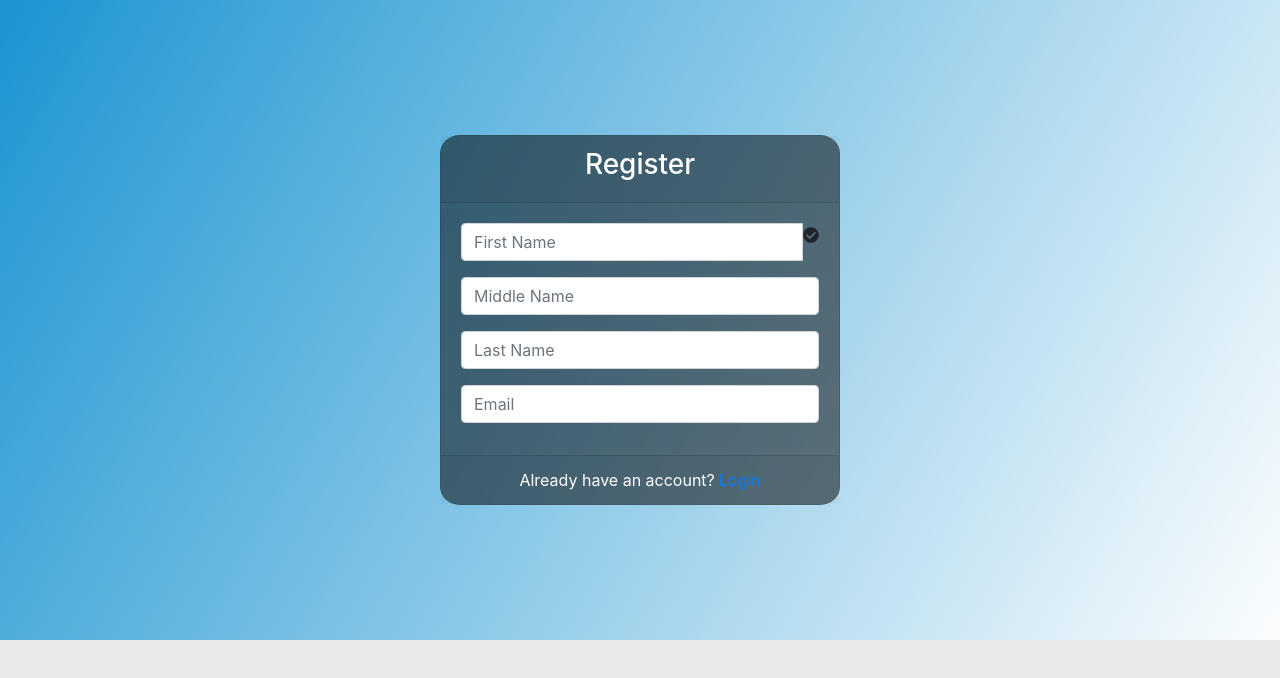
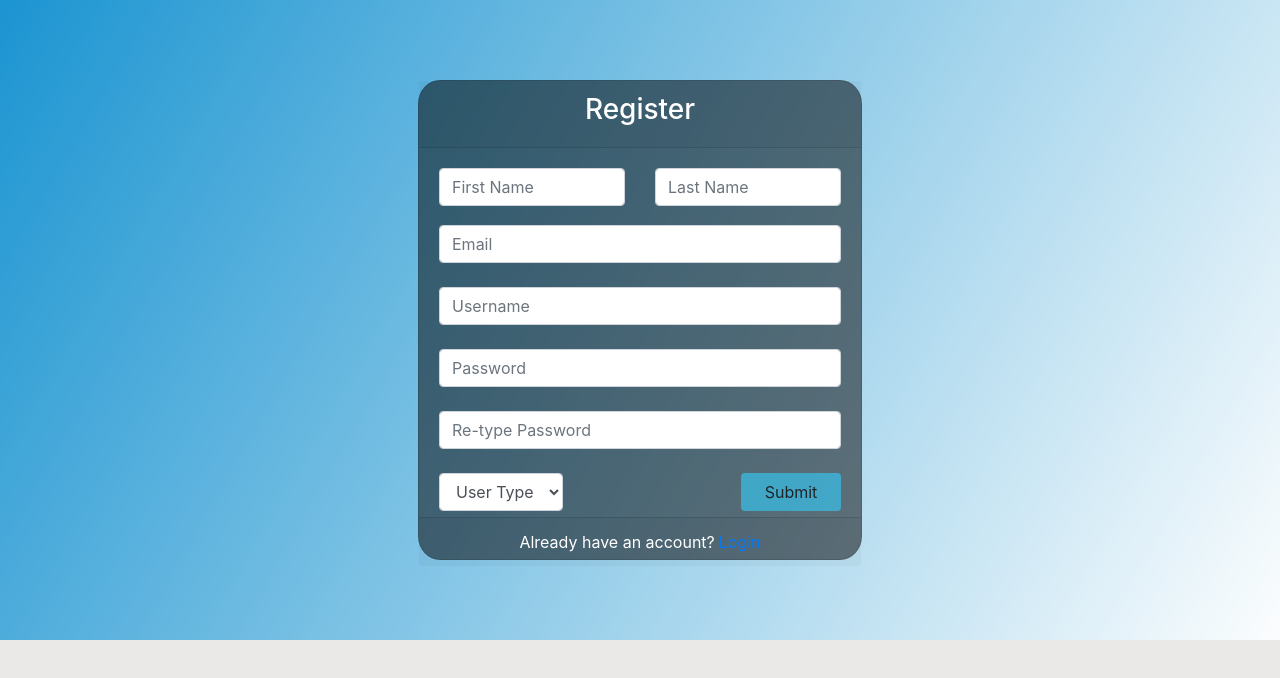
Before and after one commit to IvanFajardo/Blog, an Angular app: page /register in a window 1280 px wide. Shown: the top 678 px of the page. Built offline with nearby package versions, Linux system fonts and the light colour scheme.

Commit message:
Fixed Issue #3: Registration too small

```diff
--- a/db.json
+++ b/db.json
@@ -39,6 +39,15 @@
       "password": "MTIzNDU2",
       "userType": "user",
       "id": 4
+    },
+    {
+      "firstName": "John Ivan",
+      "lastName": "Fajardo",
+      "username": "123456",
+      "email": "ivan@g",
+      "password": "MTIzNDU2",
+      "userType": "admin",
+      "id": 5
     }
   ],
   "blogs": [
@@ -91,6 +100,16 @@
       "status": "For Approval",
       "remarks": "",
       "id": 5
+    },
+    {
+      "author": "TypeUser1",
+      "title": "NICE",
+      "content": "123456",
+      "date": "Sep 02 11:09 AM",
+      "dateApproved": "",
+      "status": "For Approval",
+      "remarks": "",
+      "id": 6
     }
   ],
   "tempBlogs": [
--- a/src/app/components/admin-home/admin-home.component.ts
+++ b/src/app/components/admin-home/admin-home.component.ts
@@ -17,6 +17,7 @@ export class AdminHomeComponent implements OnInit {
   constructor(private modalService: NgbModal, private databaseService: DatabaseService) { }
 
   ngOnInit() {
+    this.searchInput = '';
     this.getBlogs();
   }
 
--- a/src/app/components/register/register.component.css
+++ b/src/app/components/register/register.component.css
@@ -12,19 +12,19 @@ height: 100%;
 align-content: center;
 }
 
+.form-control {
+  margin-bottom: 2%;
+}
+
 .card{
-height: 370px;
+height: 75%;
 margin-top: auto;
 margin-bottom: auto;
-width: 400px;
+width: 40%;
 background-color: rgba(0,0,0,0.5) !important;
 border-radius: 5%;
 }
 
-.card-body {
-    overflow-y: scroll;
-
-  }
 
 
 .card-header h3{
--- a/src/app/components/register/register.component.html
+++ b/src/app/components/register/register.component.html
@@ -5,28 +5,31 @@
                 <div class="card-header">
                     <h3>Register</h3>
                 </div>
+                <form [formGroup]="registerForm">
                     <div class="card-body">
-                    <form [formGroup]="registerForm">
-                        <div class="input-group form-group">
+                        <div class="row">
+                            <div class="input-group form-group col">
+
                                 <input type="text" class="form-control" formControlName="fname" (blur)="checkError('fname','First Name is a required Field!')" placeholder="First Name">
                                 <fa-icon *ngIf="registerForm.get('fname').valid" [icon]="checkCircle"></fa-icon>
                             </div>
 
-                        <div class="input-group form-group">
+                            <!-- <div class="input-group form-group">
                                 <input type="text" class="form-control" formControlName="mname" (blur)="checkError('mname','Middle Name is a required Field!')" placeholder="Middle Name">
                                 <fa-icon *ngIf="registerForm.get('mname').valid" [icon]="checkCircle"></fa-icon>
-                        </div>
+                            </div> -->
 
-                        <div class="input-group form-group">
+                            <div class="input-group form-group col">
                                 <input type="text" class="form-control" formControlName="lname" (blur)="checkError('lname','Last Name is a required Field!')" placeholder="Last Name">
                                 <fa-icon *ngIf="registerForm.get('lname').valid" [icon]="checkCircle"></fa-icon>
+                            </div>
                         </div>
 
                         <div class="input-group form-group">
                             <input type="email" class="form-control" formControlName="email" (blur)="checkError('email','Invalid email!')" placeholder="Email">
                             <fa-icon *ngIf="registerForm.get('email').valid" [icon]="checkCircle"></fa-icon>
                         </div>
-                        <br>
+
 
                         <div class="input-group form-group">
                             <input type="text" class="form-control" formControlName="username" (blur)="validateUser()" placeholder="Username">
@@ -53,8 +56,10 @@
                         </div>
                         <button type="submit" class="btn float-right login_btn" (click) = submitUser() [disabled] = "!registerForm.valid">Submit</button>
 
+                    </div>
+                    <br>
+
                 </form>
-                </div>
 
                 <div class="card-footer">
                     <div class="d-flex justify-content-center links">
--- a/src/app/components/register/register.component.ts
+++ b/src/app/components/register/register.component.ts
@@ -27,8 +27,8 @@ export class RegisterComponent implements OnInit {
     this.hasDuplicate = false;
     this.checkCircle = faCheckCircle;
     this.registerForm = new FormGroup({
-      fname: new FormControl(),
-      mname: new FormControl('', [Validators.required]),
+      fname: new FormControl('', [Validators.required]),
+      // mname: new FormControl('', [Validators.required]),
       lname: new FormControl('', [Validators.required]),
       username: new FormControl('', [Validators.required, Validators.minLength(6)]),
       email: new FormControl('', [Validators.required, Validators.email]),
@@ -59,7 +59,7 @@ export class RegisterComponent implements OnInit {
       const pass = this.encryptPass(this.registerForm.get('password').value);
       this.databaseService.addJson({
         firstName: this.registerForm.get('fname').value,
-        middleName: this.registerForm.get('mname').value,
+        // middleName: this.registerForm.get('mname').value,
         lastName: this.registerForm.get('lname').value,
         username: this.registerForm.get('username').value,
         email: this.registerForm.get('email').value,
```
Lines whose indentation alone changed are shown as unchanged.
